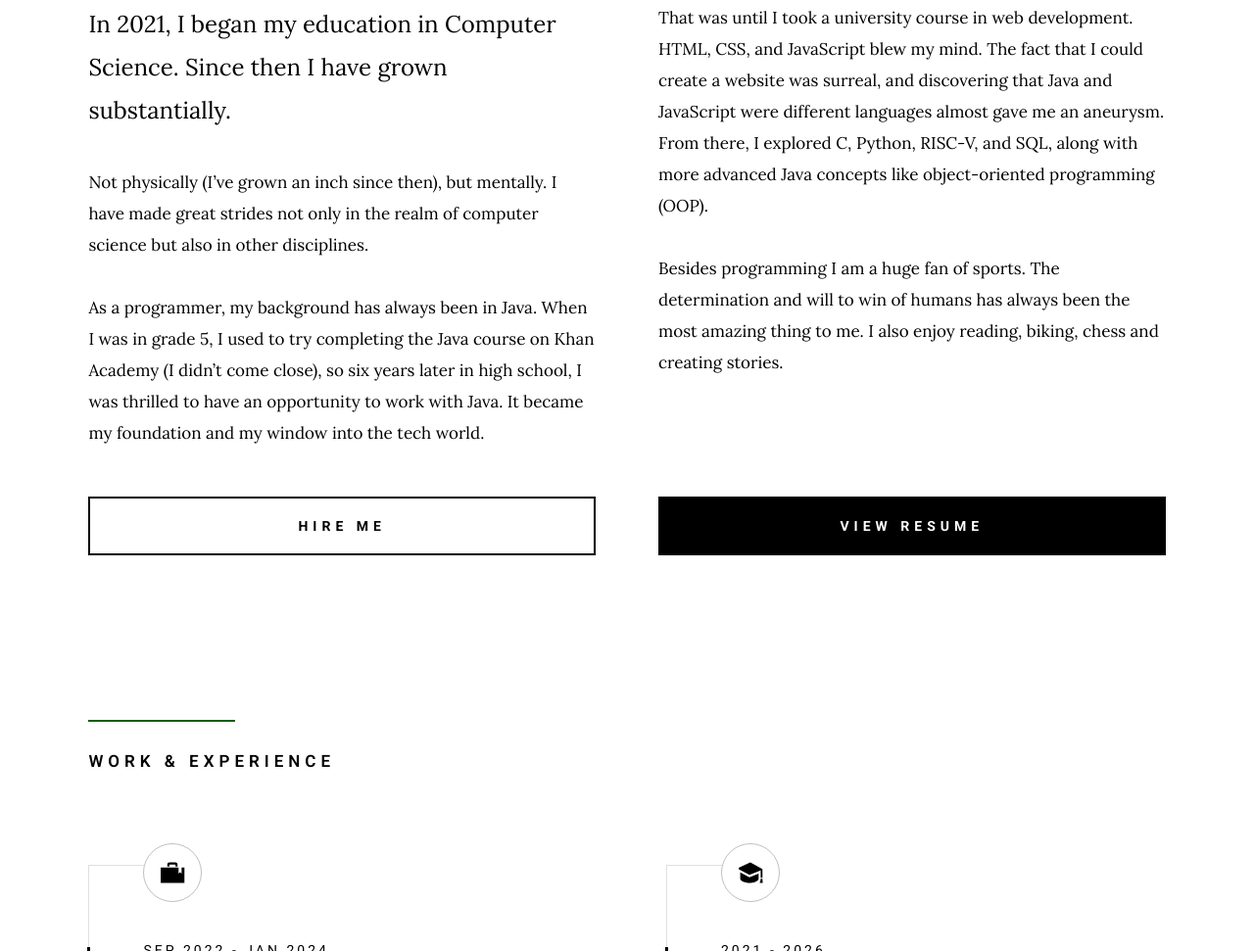
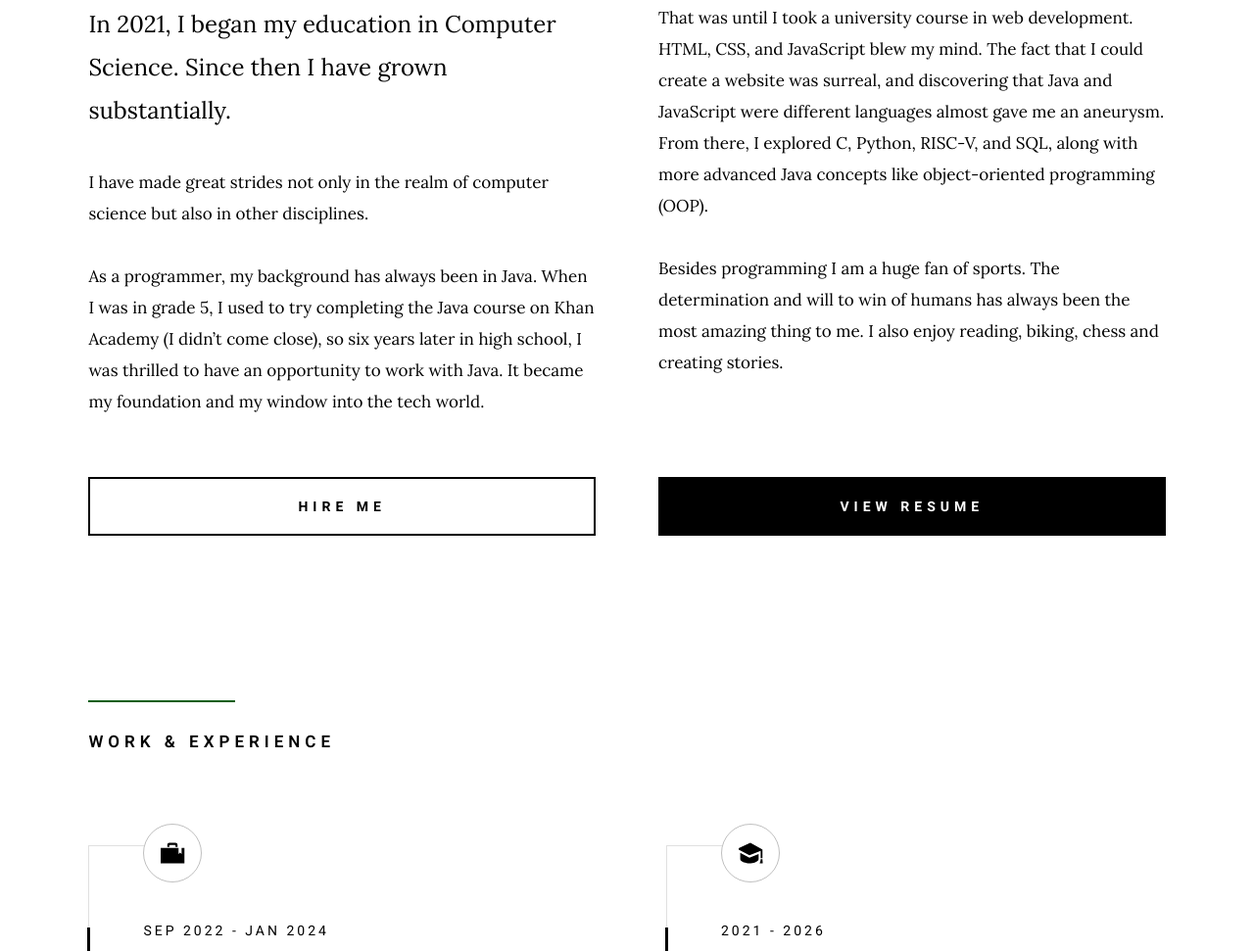
Before and after one commit to EjaajAhmed/EAPortfolio, a plain HTML site: page EAPortfolio/index.html in a window 1280 px wide. Shown: the part 1121-2092 px from the top of the page at 98% size. Drawn offline with Linux system fonts and the light colour scheme; a web font is replaced by a local one.

Commit message:
Update index.html

```diff
--- a/EAPortfolio/index.html
+++ b/EAPortfolio/index.html
@@ -120,7 +120,6 @@
                     </p>
 
                     <p>
-                        Not physically (I’ve grown an inch since then), but mentally.
                         I have made great strides not only in the realm of computer science but also in other disciplines.
                     </p>
 
```
